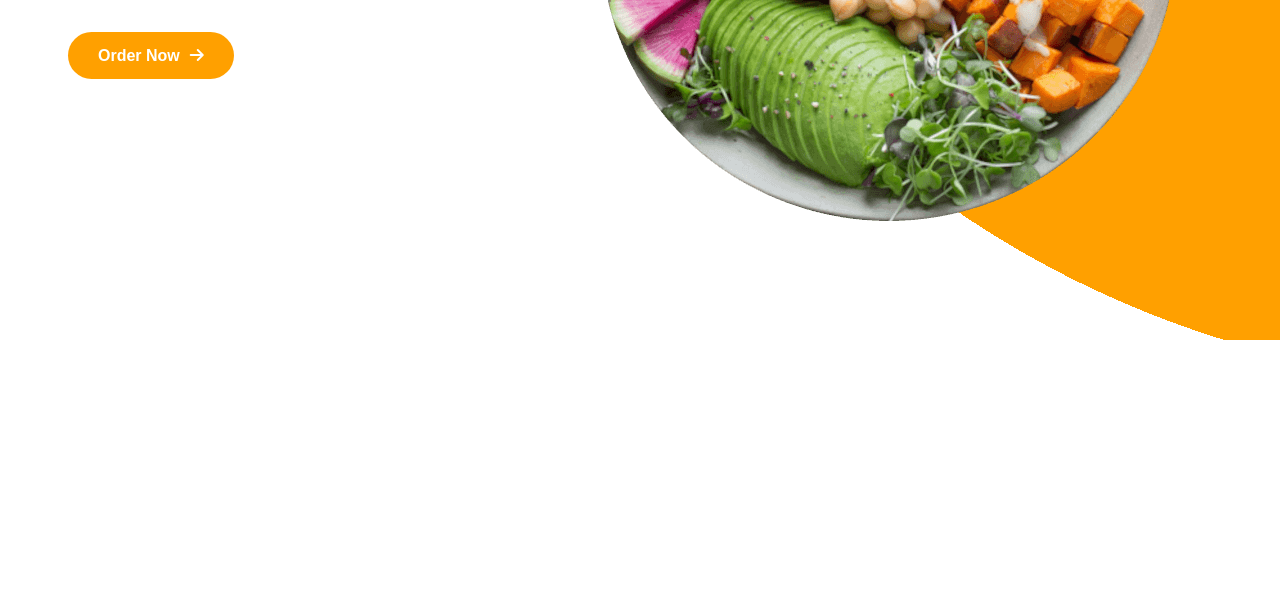
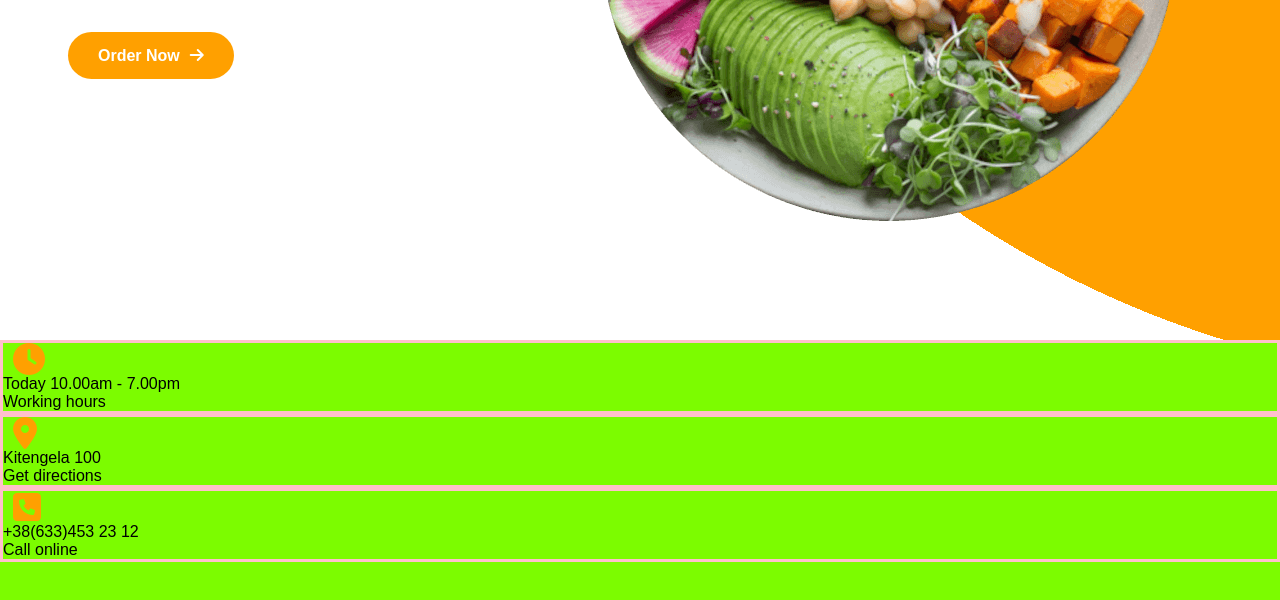
Before and after one commit to nickonyi/Restaurant-page, a website built with webpack: page dist/index.html in a window 1280 px wide. Shown: the part 474-1074 px from the top of the page. Before the commit the page ends 814 px from the top, so only its background shows below. Built offline with nearby package versions, Linux system fonts and the light colour scheme; a web font is replaced by a local one.

Commit message:
Building the time section

```diff
--- a/src/page-header.js
+++ b/src/page-header.js
@@ -1,6 +1,6 @@
 import foodLogo from './food-logo.png';
 import bgImageOne from './bg-img-1.png';
-const wrapper = document.createElement('div');
+const wrapper = document.createElement('section');
 wrapper.classList.add('header');
 document.body.appendChild(wrapper);
 
--- a/src/style.css
+++ b/src/style.css
@@ -128,6 +128,28 @@ nav ul li {
 }
 
 
+/*--------------Div Time section---------------------*/
+
+.div-time-section {
+    height: 300px;
+    background: lawngreen;
+}
+
+.div-time-section>div {
+    border: 3px solid pink;
+}
+
+.div-time-section i {
+    color: #FFA000;
+    font-size: 2rem;
+}
+
+.fa-square-phone {
+    color: aqua;
+    font-size: 5rem;
+}
+
+
 /*-----------------------------------*/
 
 
--- a/src/time-section.js
+++ b/src/time-section.js
@@ -1,6 +1,46 @@
 function timeSection() {
+    const divTimeSection = document.createElement('section');
+    divTimeSection.classList.add('div-time-section');
 
-    console.log("hello");
+    const timeSectionDivOne = document.createElement('div');
+    const iconItem1 = document.createElement('i');
+    iconItem1.classList.add("fa-solid", "fa-clock");
+    const midSecContent1 = document.createElement('div');
+    midSecContent1.textContent = "Today 10.00am - 7.00pm";
+    const footerContentOne = document.createElement('div');
+    footerContentOne.textContent = "Working hours";
+    timeSectionDivOne.appendChild(iconItem1);
+    timeSectionDivOne.appendChild(midSecContent1);
+    timeSectionDivOne.appendChild(footerContentOne);
+
+    const timeSectionDivTwo = document.createElement('div');
+    const iconItem2 = document.createElement('i');
+    iconItem2.classList.add("fa-solid", "fa-location-dot");
+    const midSecContent2 = document.createElement('div');
+    midSecContent2.textContent = "Kitengela 100";
+    const footerContentTwo = document.createElement('div');
+    footerContentTwo.textContent = "Get directions";
+    timeSectionDivTwo.appendChild(iconItem2);
+    timeSectionDivTwo.appendChild(midSecContent2);
+    timeSectionDivTwo.appendChild(footerContentTwo);
+
+    const timeSectionDivThree = document.createElement('div');
+    const iconItem3 = document.createElement('i');
+    iconItem3.classList.add("fa-solid", "fa-square-phone");
+    const midSecContent3 = document.createElement('div');
+    midSecContent3.textContent = "+38(633)453 23 12";
+    const footerContentThree = document.createElement('div');
+    footerContentThree.textContent = "Call online";
+    timeSectionDivThree.appendChild(iconItem3);
+    timeSectionDivThree.appendChild(midSecContent3);
+    timeSectionDivThree.appendChild(footerContentThree);
+
+
+
+    divTimeSection.appendChild(timeSectionDivOne);
+    divTimeSection.appendChild(timeSectionDivTwo);
+    divTimeSection.appendChild(timeSectionDivThree);
+    document.body.appendChild(divTimeSection);
 }
 
 export { timeSection }
```
Also changed, not shown: dist/main.js.
